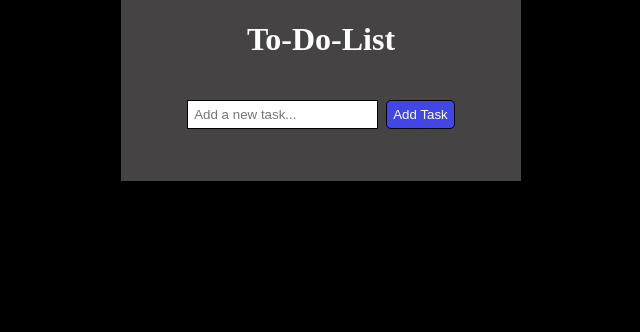
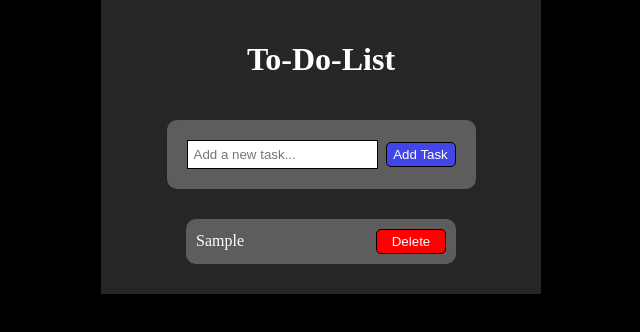
Before and after one commit to OmkarD45/ToDoListWithJS, a plain HTML site: page index.html in a window 1280 px wide. Both pictures are taken after typing "Sample" into the empty fields and a click on the button "Add Task". Shown: the whole page, without its empty margins (319-959 px from the left). Drawn offline with Linux system fonts and the light colour scheme.

Commit message:
03042025

```diff
--- a/script.js
+++ b/script.js
@@ -18,12 +18,34 @@ addTaskButton.addEventListener(("click"),()=>{
     }
     tasks.push(newTask);
     saveTasks();
+    renderTask(newTask)
     todoInput.value="";  //to clear input
     console.log(tasks)
 });
 
 function renderTask(task){
-    console.log(task.text);
+    const li=document.createElement('li');
+    li.setAttribute('data-id',task.id)
+    if(task.completed) li.classList.add('completed')
+    li.innerHTML=`
+    <span>${task.text}</span>
+    <button>Delete</button>
+    `;
+    li.addEventListener('click',(e)=>{
+        if(e.target.tagName==='BUTTON') return ;
+        task.completed=!task.completed;
+        li.classList.toggle('completed')
+        saveTasks();
+    });
+
+    li.querySelector('button').addEventListener('click',(e)=>{
+        e.stopPropagation();//prevent toggle from firing
+        tasks=tasks.filter((t)=>t.id===task.id)
+        li.remove();
+        saveTasks();
+    })
+
+    todoList.appendChild(li);
 }
 
 function saveTasks(){
--- a/styles.css
+++ b/styles.css
@@ -4,26 +4,31 @@ body{
     background-color: black;
 }
 .container{
-    background-color: rgb(69, 67, 67);
+    background-color: rgb(39, 38, 38);
     display: flex;
     flex-direction: column;
     align-items: center;
     margin: auto;
     width: 400px;
-    justify-content: center;
     color: white;
+    padding: 20px;
 }
 
 .input-container{
     display: flex;
+    border-radius: 10px;
+    justify-content: space-between;
+    align-items: center;
     margin: 20px;
+    padding: 20px;
+    background-color: rgb(94, 92, 92);
 }
 
 input{
     padding: 6px;
     border: 1px solid black;
 }
-button{
+#add-task-btn{
     margin-left: 8px;
     background-color: rgb(67, 70, 230);
     border: 1px solid rgb(0, 0, 0);
@@ -31,6 +36,37 @@ button{
     border-radius: 5px;
 }
 
-button:hover{
+#add-task-btn:hover{
     background-color: rgb(0, 4, 255);;
 }
+
+ul{
+    list-style: none;
+    margin: 0;
+    padding: 0;
+}
+
+ul li{
+    background-color: rgb(94, 92, 92);
+    width: 250px;
+    padding: 10px;
+    margin: 10px;
+    display: flex;
+    border-radius: 10px;
+    justify-content: space-between;
+    align-items: center;
+}
+button{
+    background-color: red;
+    border: 1px solid rgb(0, 0, 0);
+    color: white;
+    border-radius: 5px;
+    width: 70px;
+    height: 25px;
+}
+
+button:hover{
+    background-color: brown;
+    height: 30px;
+    width: 70px;
+}
```
